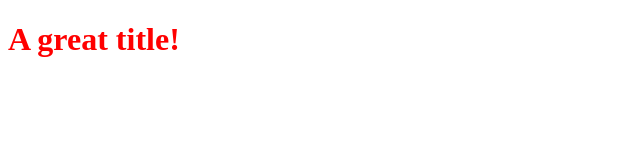
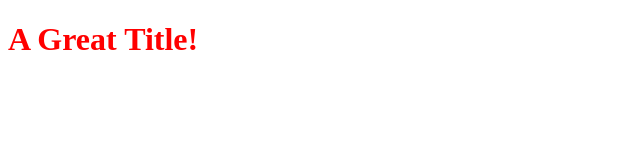
Before and after one commit to kaiokasa/PremierProjet, a plain HTML site: page index.html in a window 1280 px wide. Shown: the whole page, without its empty margins (0-640 px from the left). Drawn offline with Linux system fonts and the light colour scheme.

Commit message:
Changed name back to A Great Title

```diff
--- a/index.html
+++ b/index.html
@@ -6,5 +6,5 @@ rel='stylesheet' type='text/css' href='styles.css'> </head>
 
 
 <body>
-<h1>A great title!</h1> </body>
+<h1>A Great Title!</h1> </body>
 </html>
```
